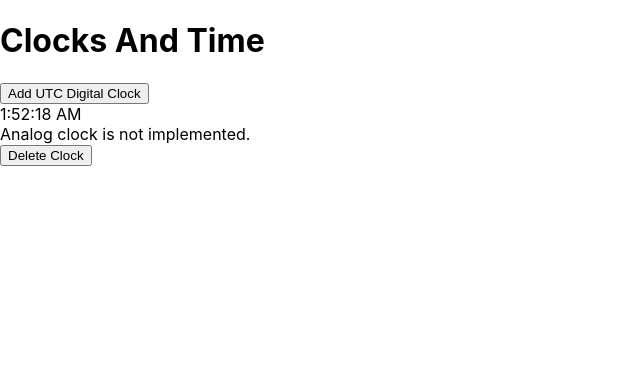
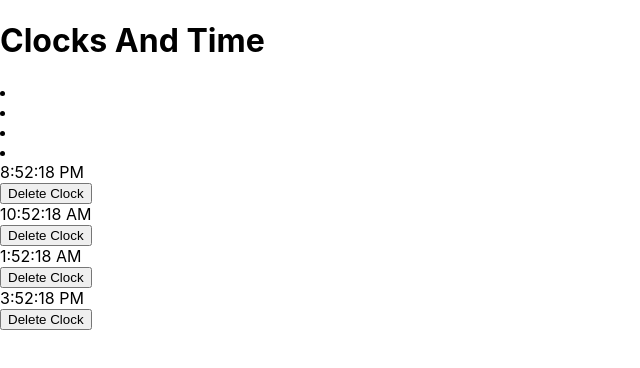
Before and after one commit to BrendanDillon1/Clock-App, a React (Create React App) app in the folder clock-app/: page / in a window 1280 px wide. Shown: the top 368 px of the page, without its empty margins (0-640 px from the left). Built offline with nearby package versions, Linux system fonts and the light colour scheme.

Commit message:
added timezones

```diff
--- a/clock-app/src/components/App/App.tsx
+++ b/clock-app/src/components/App/App.tsx
@@ -3,22 +3,32 @@ import { Clocks } from "../../../utils/interfaces";
 import Settings from "../Settings/Settings";
 import Clock from "../Clocks/Clocks";
 
-const App: React.FC = () => {
-  const [clocks, setClocks] = useState<Clocks[]>([]);
+const App = () => {
+  const [clocks, setClocks] = useState<Clocks[]>([
+    { id: 1, timeZone: "America/Detroit", isDigital: true },
+    { id: 2, timeZone: "Asia/Seoul", isDigital: true },
+    { id: 3, timeZone: "Iceland", isDigital: true },
+    { id: 4, timeZone: "Pacific/Tahiti", isDigital: true },
+  ]);
 
-  const addClock = (timeZone: string, isDigital: boolean) => {
-    const newClock: Clocks = {
-      id: Date.now(),
-      timeZone,
-      isDigital,
+  const updateClock = (
+    id: number,
+    updatedClockData: { timeZone: string; isDigital: boolean }
+  ) => {
+    const addClock = () => {
+      const newClock: Clocks = {
+        id: clocks.length + 1,
+        timeZone: "UTC",
+        isDigital: true,
+      };
+
+      setClocks((prevClocks) =>
+        prevClocks.map((clock) =>
+          clock.id === id ? { ...clock, ...updateClock } : clock
+        )
+      );
     };
-    setClocks((clocks) => [...clocks, newClock]);
   };
-
-  const updateClock = (clockToUpdate: Clocks) => {
-    setClocks((clocks) => clocks.map((clock) => (clock.id === clockToUpdate.id ? clockToUpdate : clock)));
-  };
-
   const deleteClock = (clockId: number) => {
     setClocks((clocks) => clocks.filter((clock) => clock.id !== clockId));
   };
@@ -26,10 +36,17 @@ const App: React.FC = () => {
   return (
     <div className="App">
       <h1>Clocks And Time</h1>
-      <button onClick={() => addClock("UTC", true)}>Add UTC Digital Clock</button>
-      <Settings clocks={clocks} updateClock={updateClock}
-      />
-      <Clock clock={clocks} />
+      {/* <button onClick={() => addClock("UTC", true)}>
+          Add UTC Digital Clock
+        </button> */}
+      <Settings clocks={clocks} updateClock={updateClock} />
+      {clocks.map((clock) => (
+        <Clock
+          key={clock.id}
+          clock={clock}
+          deleteClock={() => deleteClock(clock.id)}
+        />
+      ))}
     </div>
   );
 };
--- /dev/null
+++ b/clock-app/src/components/Clocks/Clock.css
@@ -0,0 +1,16 @@
+.clock {
+  margin: 10px;
+  padding: 10px;
+  border: 1px solid #ccc;
+  display: inline-block;
+  text-align: center;
+}
+
+.digitalClock {
+  font-size: 18px;
+  margin-bottom: 10px;
+}
+
+/*.analogClock {
+  /* Placeholder for analog clock styles */
+/*}
```
Also changed, not shown: clock-app/src/components/Clocks/ClockForm.tsx (added, +35 -0 lines).
